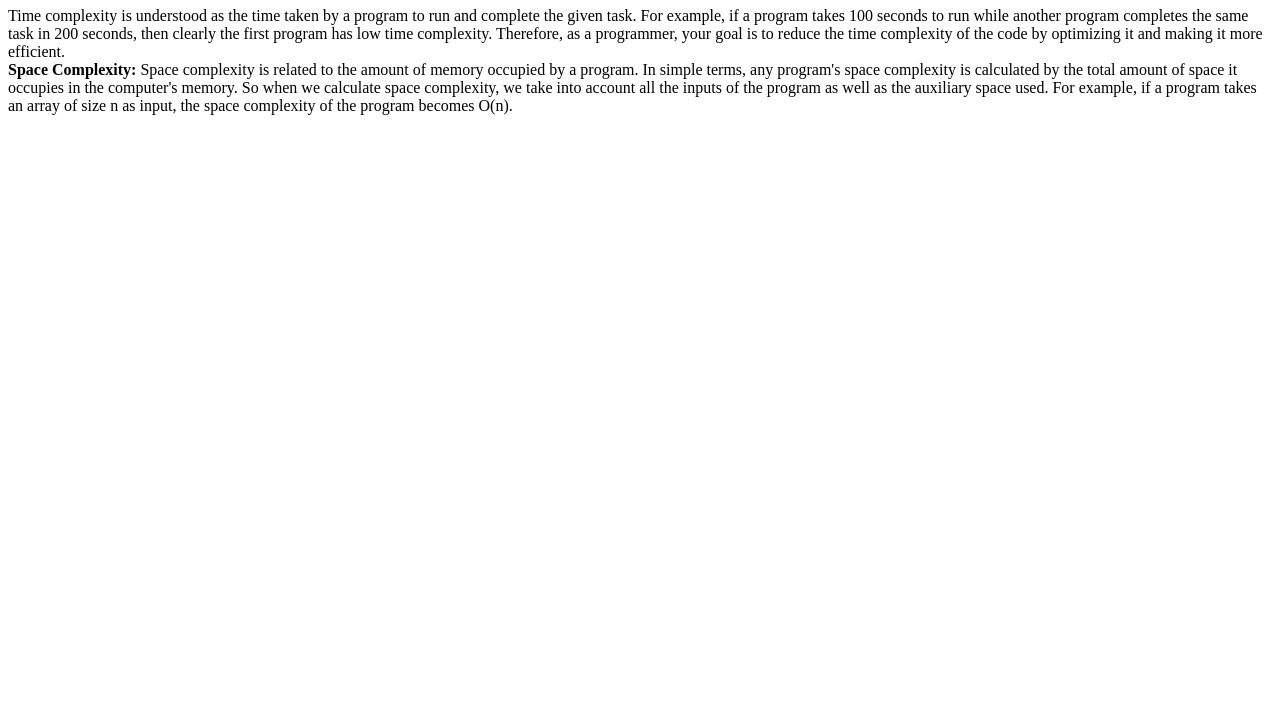
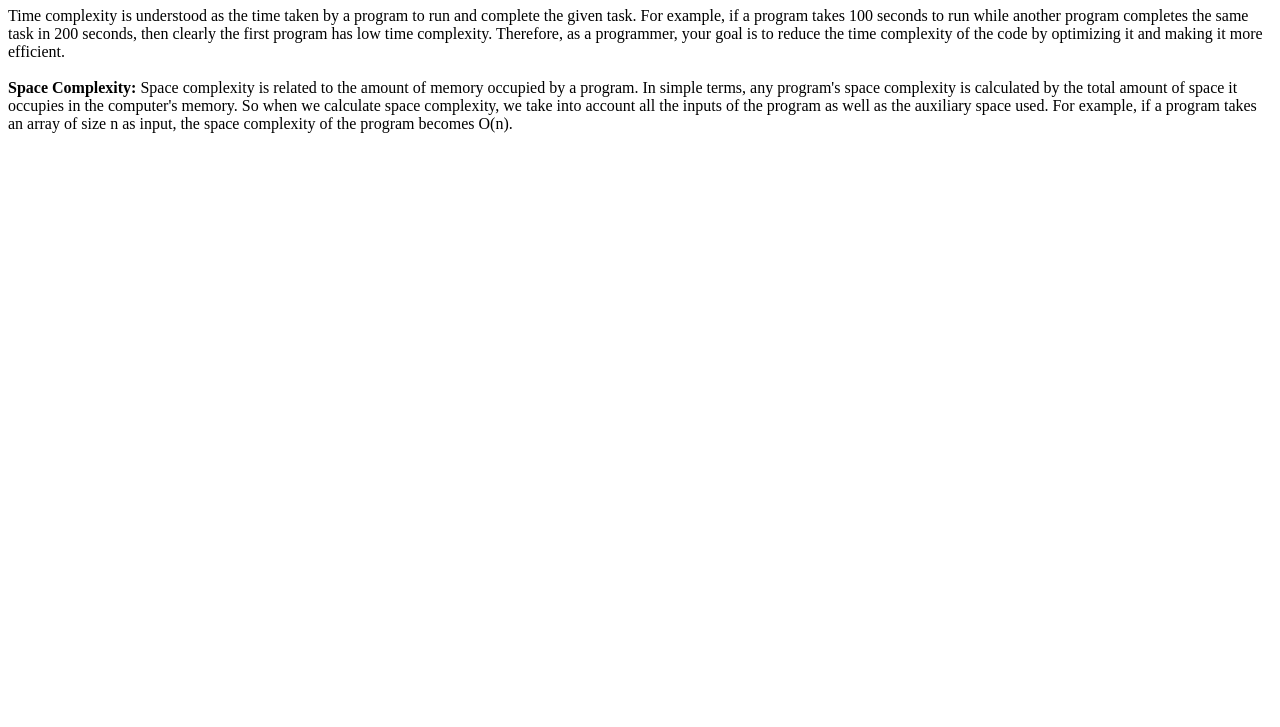
Before and after one commit to acciojob/time-and-space-complexity-gokulgovinthan, a website: page main.html in a window 1280 px wide. Shown: the part 73-800 px from the top of the page. Drawn offline with Linux system fonts and the light colour scheme.

Commit message:
created a submission

```diff
--- a/main.html
+++ b/main.html
@@ -12,7 +12,9 @@
 	<p>Time complexity is understood as the time taken by a program to run and complete the given task. For example, if a
 		program takes 100 seconds to run while another program completes the same task in 200 seconds, then clearly the first
 		program has low time complexity. Therefore, as a programmer, your goal is to reduce the time complexity of the code by
-		optimizing it and making it more efficient.<br>
+		optimizing it and making it more efficient.
+		<br>
+		<br>
 	<strong>Space Complexity:</strong> Space complexity is related to the amount of memory occupied by a program. In simple terms, any
 		program's space complexity is calculated by the total amount of space it occupies in the computer's memory. So when we
 		calculate space complexity, we take into account all the inputs of the program as well as the auxiliary space used. For
```
